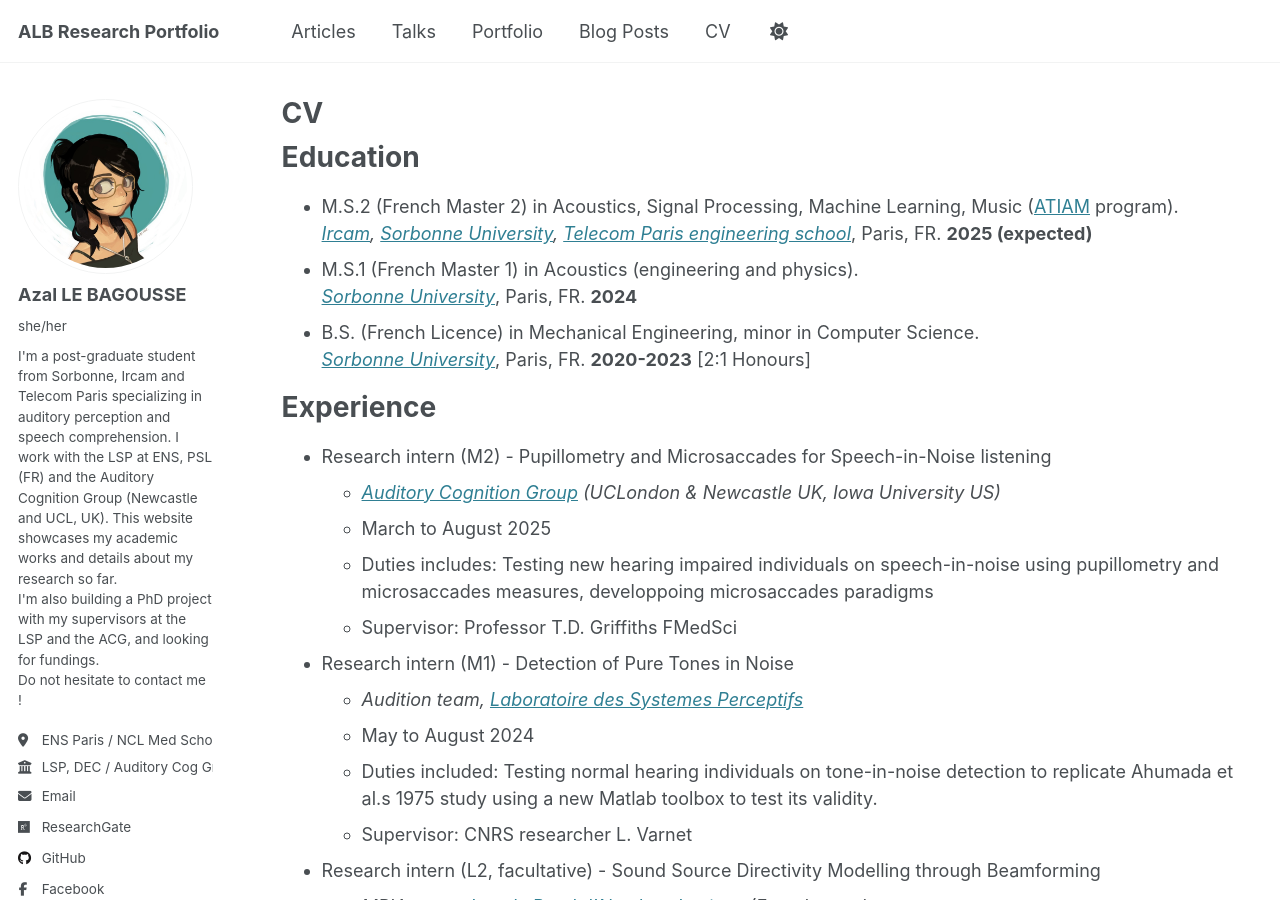
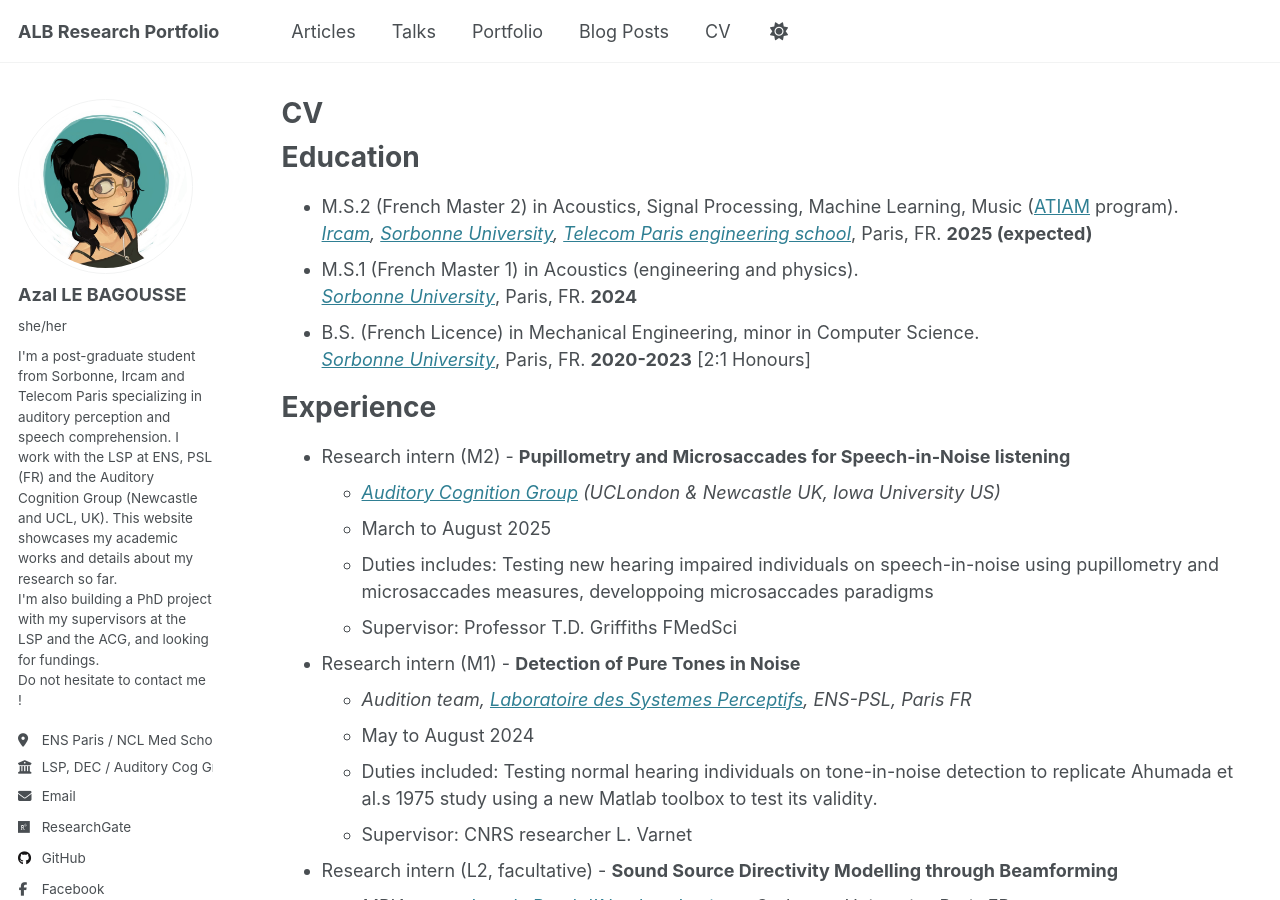
Before and after one commit to azallb/azallb.github.io, a Jekyll site: the page built from _pages/cv.md, in a window 1280 px wide and 900 px high. Built offline with Jekyll 4.4.1, drawn with Linux system fonts in a browser that asks for light colours; some of the changed text lies outside the part shown.

Commit message:
cv update

```diff
--- a/_pages/cv.md
+++ b/_pages/cv.md
@@ -20,20 +20,20 @@ Education
 
 Experience
 ======
-* Research intern (M2) - Pupillometry and Microsaccades for Speech-in-Noise listening
+* Research intern (M2) - **Pupillometry and Microsaccades for Speech-in-Noise listening**
   * *[Auditory Cognition Group](https://www.auditorycognition.org/) (UCLondon & Newcastle UK, Iowa University US)*
   * March to August 2025
   * Duties includes: Testing new hearing impaired individuals on speech-in-noise using pupillometry and microsaccades measures, developpoing microsaccades paradigms
   * Supervisor: Professor T.D. Griffiths FMedSci
 
-* Research intern (M1) - Detection of Pure Tones in Noise
-  * *Audition team, [Laboratoire des Systemes Perceptifs](https://lsp.dec.ens.fr/en/presentation-487)*
+* Research intern (M1) - **Detection of Pure Tones in Noise**
+  * *Audition team, [Laboratoire des Systemes Perceptifs](https://lsp.dec.ens.fr/en/presentation-487), ENS-PSL, Paris FR*
   * May to August 2024
   * Duties included: Testing normal hearing individuals on tone-in-noise detection to replicate Ahumada et al.s 1975 study using a new Matlab toolbox to test its validity.
   * Supervisor: CNRS researcher L. Varnet
 
-* Research intern (L2, facultative) - Sound Source Directivity Modelling through Beamforming
-  * *MPIA team, [Jean le Rond d'Alembert Institute](http://www.dalembert.upmc.fr/ijlrda/)* (French page)
+* Research intern (L2, facultative) - **Sound Source Directivity Modelling through Beamforming**
+  * *MPIA team, [Jean le Rond d'Alembert Institute](http://www.dalembert.upmc.fr/ijlrda/), Sorbonne University, Paris FR*
   * May to July 2022
   * Duties included: Recording diffferent sound sources (voice and various speakers) in a 1000 microphone-room then using a 256 microphone-antenna in an anechoic chamber. 3D modelling of directivities using beamforming methods and Python codes.
   * Supervisor: Professor F. Ollivier
```
